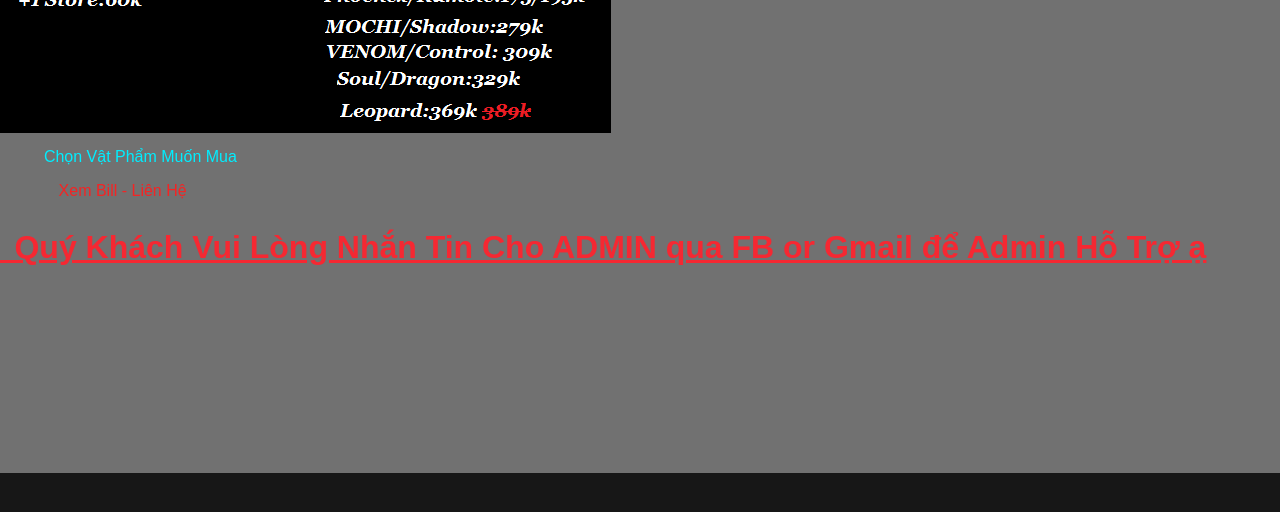
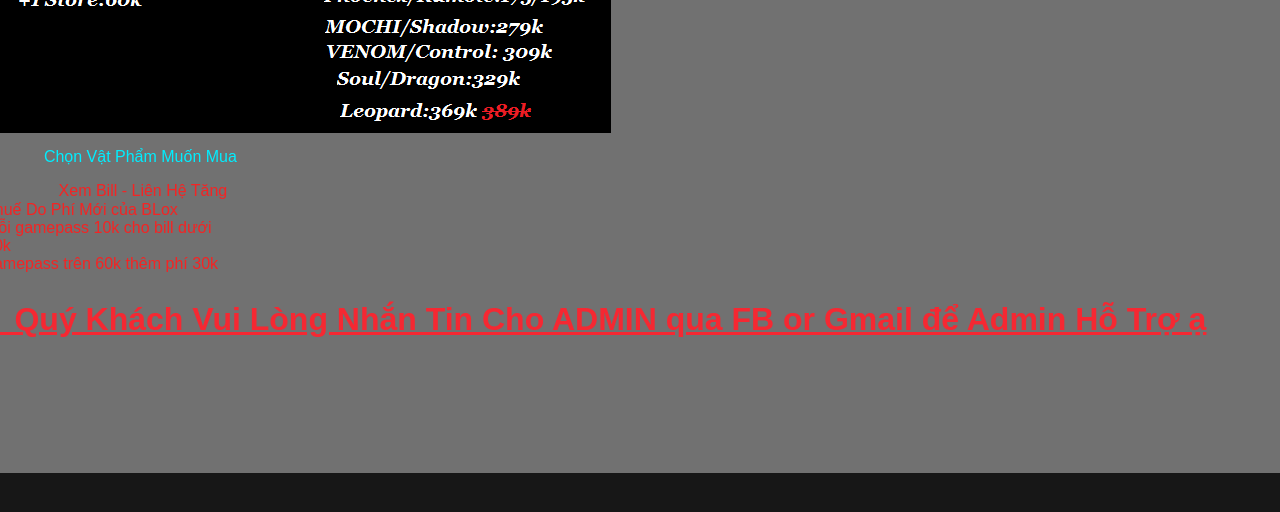
Before and after one commit to ComLauReview/shopdichduroblox.github.io, a plain HTML site: page dd-gamepass-robux/index.html in a window 1280 px wide. Shown: the part 360-872 px from the top of the page. Drawn offline with Linux system fonts and the light colour scheme.

Commit message:
Update index.html

```diff
--- a/dd-gamepass-robux/index.html
+++ b/dd-gamepass-robux/index.html
@@ -57,7 +57,7 @@
                         <p> ㅤㅤㅤㅤChọn Vật Phẩm Muốn Mua</p>
                     </div>
                     <div class="price">
-                        <p> ㅤㅤㅤㅤㅤXem Bill - Liên Hệ </p>
+                        <p> ㅤㅤㅤㅤㅤXem Bill - Liên Hệ Tăng Thuế Do Phí Mới của BLox </br> mỗi gamepass 10k cho bill dưới 60k</br> gamepass trên 60k thêm phí 30k </p>
                     </div>
                 </div>
             </div>
```
